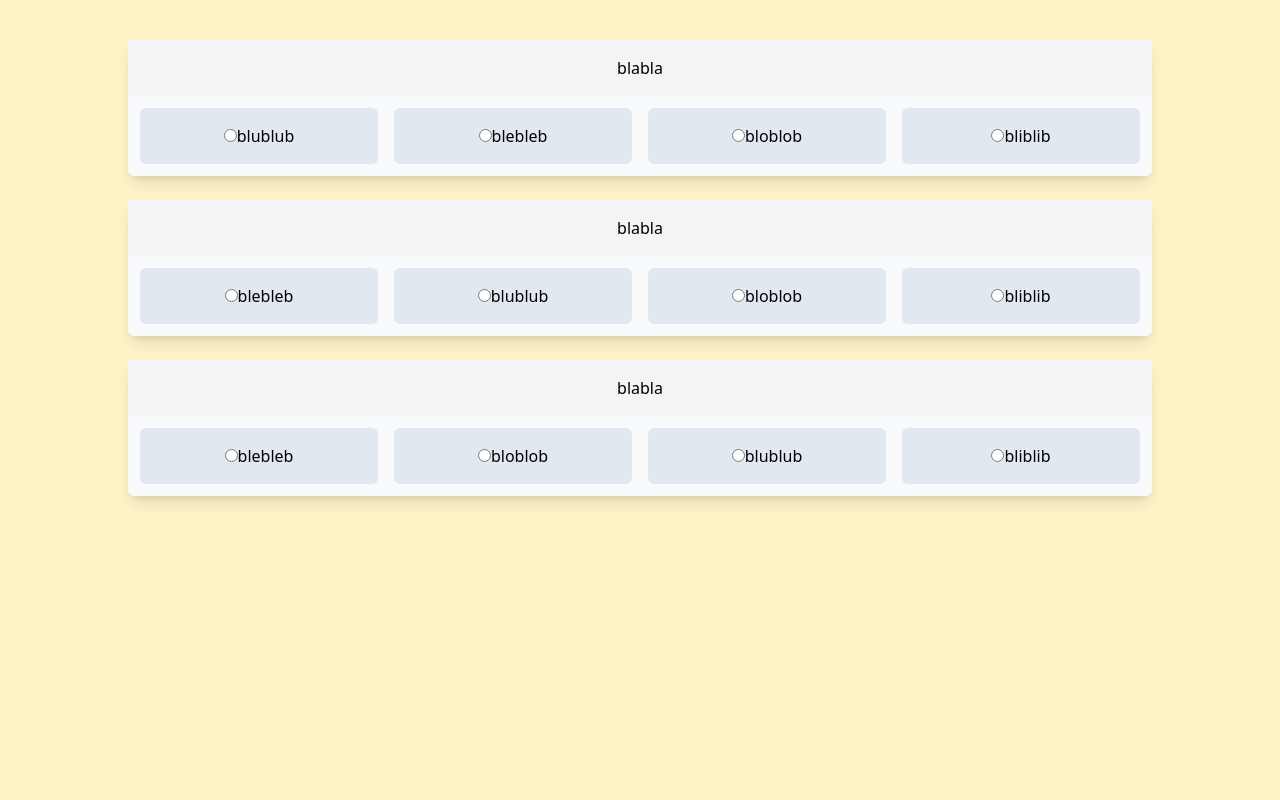
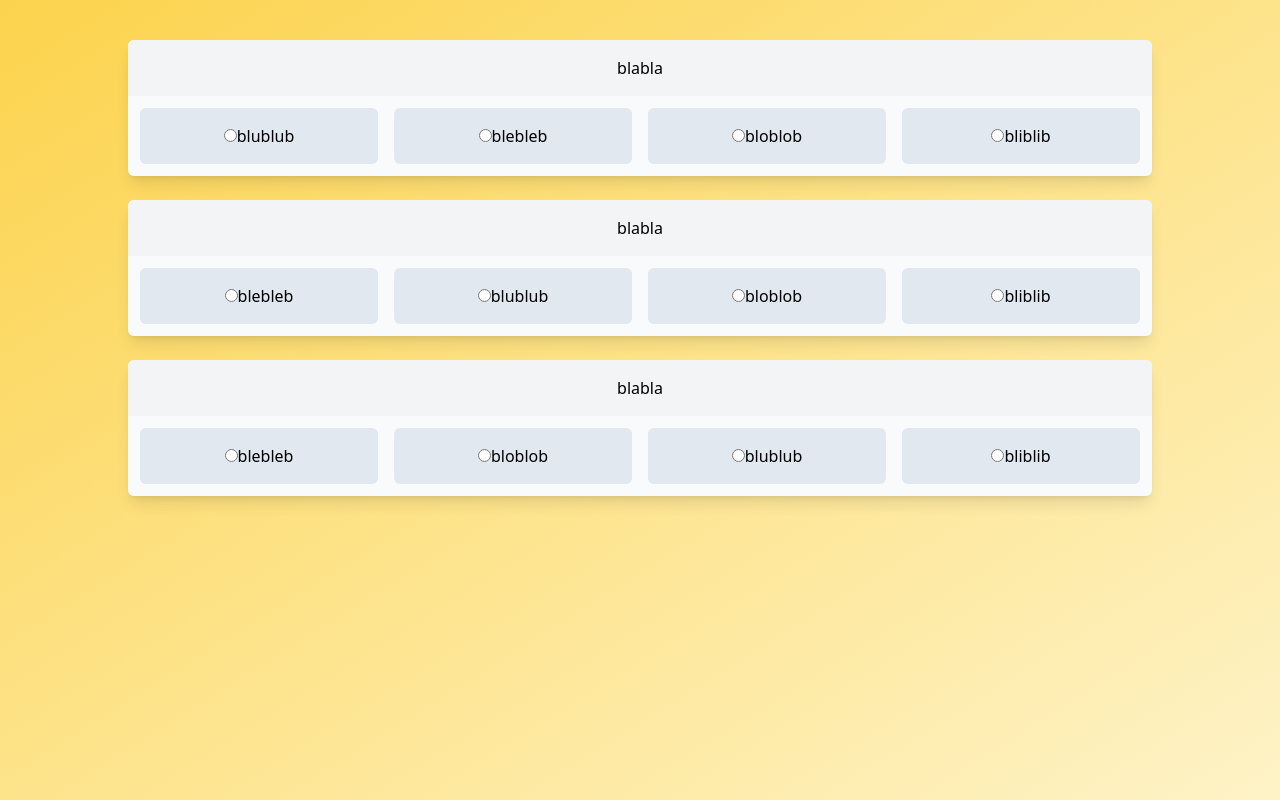
Before and after one commit to manusdextra/answersheet, a React (Create React App) app: page / in a window 1280 px wide. Built offline with nearby package versions, Linux system fonts and the light colour scheme.

Commit message:
extract AnswerField component, add keys to everything

```diff
--- a/src/App.tsx
+++ b/src/App.tsx
@@ -25,7 +25,7 @@ const mockexam: Exam = [
 
 function App() {
   return (
-    <div className="flex-column min-h-screen bg-amber-100 pt-4">
+    <div className="flex-column min-h-screen bg-gradient-to-tl from-amber-100 to-amber-300 pt-4">
       <Form data={mockexam} />
     </div>
   );
--- /dev/null
+++ b/src/components/AnswerField.tsx
@@ -0,0 +1,15 @@
+import type { Answer } from "../declarations";
+
+export const AnswerField = ({ optionText }: Answer) => {
+  return (
+    <div
+      key={optionText}
+      className="text-md m-2 h-auto rounded-md bg-slate-200 p-4 text-center font-medium hover:bg-slate-400"
+    >
+      <input type="radio" id={optionText} />
+      <label htmlFor={optionText} className="">
+        {optionText}
+      </label>
+    </div>
+  );
+};
--- a/src/components/Form.tsx
+++ b/src/components/Form.tsx
@@ -5,7 +5,7 @@ export const Form = (props: FormProps) => {
   return (
     <form>
       {props.data.map((question: Question) => (
-        <QuestionField {...question} />
+        <QuestionField key={question.id.toString()} {...question} />
       ))}
     </form>
   );
--- a/src/components/QuestionField.tsx
+++ b/src/components/QuestionField.tsx
@@ -1,4 +1,5 @@
 import type { Question } from "../declarations";
+import { AnswerField } from "./AnswerField";
 
 export const QuestionField = ({
   question,
@@ -9,27 +10,19 @@ export const QuestionField = ({
   const allAnswers = [...wronganswers, rightanswer].sort(
     () => Math.random() - 0.5
   );
-  const options = allAnswers.map((answer) => (
-    <div className="text-md m-2 h-auto rounded-md bg-slate-200 p-4 text-center font-medium hover:bg-slate-400">
-      <input type="radio" id={answer} />
-      <label htmlFor={answer} className="">
-        {answer}
-      </label>
-    </div>
-  ));
-
-  const htmlId = `question-${id}`;
-
+  const idString = `question-${id}`;
   return (
     <fieldset
-      id={htmlId}
+      key={idString}
       className="m-auto my-6 rounded-md bg-slate-50 shadow-lg sm:w-full md:w-[80vw]"
     >
       <div className="text-md rounded-t-md bg-gray-100 py-4 text-center">
         <legend>{question}</legend>
       </div>
       <div className="grid grid-flow-row p-1 sm:grid-cols-1 md:grid-cols-2 lg:grid-cols-4">
-        {options}
+        {allAnswers.map((answer) => (
+          <AnswerField optionText={answer} key={answer} />
+        ))}
       </div>
     </fieldset>
   );
--- a/src/declarations.ts
+++ b/src/declarations.ts
@@ -3,6 +3,11 @@ export type Question = {
   question: string;
   rightanswer: string;
   wronganswers: string[];
+};
+
+export type Answer = {
+  key: string;
+  optionText: string;
 };
 
 export type Exam = Question[];
```
